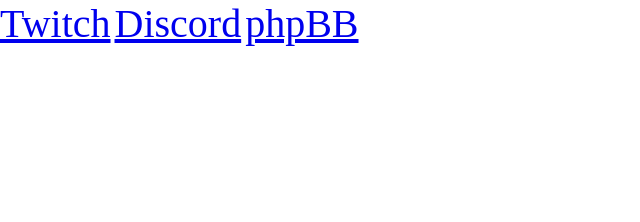
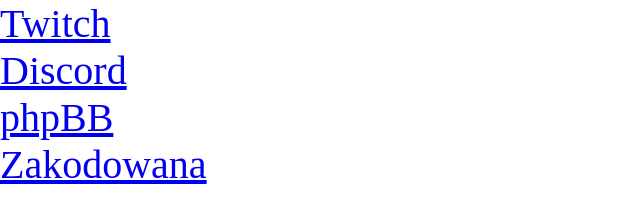
Before and after one commit to dziwuj/WWW, a plain HTML site: page index.html in a window 1280 px wide. Shown: the whole page, without its empty margins (0-640 px from the left). Drawn offline with Linux system fonts and the light colour scheme.

Commit message:
Update index.html

```diff
--- a/index.html
+++ b/index.html
@@ -7,8 +7,9 @@
     <title>Main</title>
 </head>
 <body>
-    <a href="./Twitch">Twitch</a>
-    <a href="./Discord">Discord</a>
-    <a href="./phpBB">phpBB</a>
+    <a href="./Twitch">Twitch</a><br>
+    <a href="./Discord">Discord</a><br>
+    <a href="./phpBB">phpBB</a><br>
+    <a href="./NOTE">Zakodowana</a><br>
 </body>
 </html>
```
